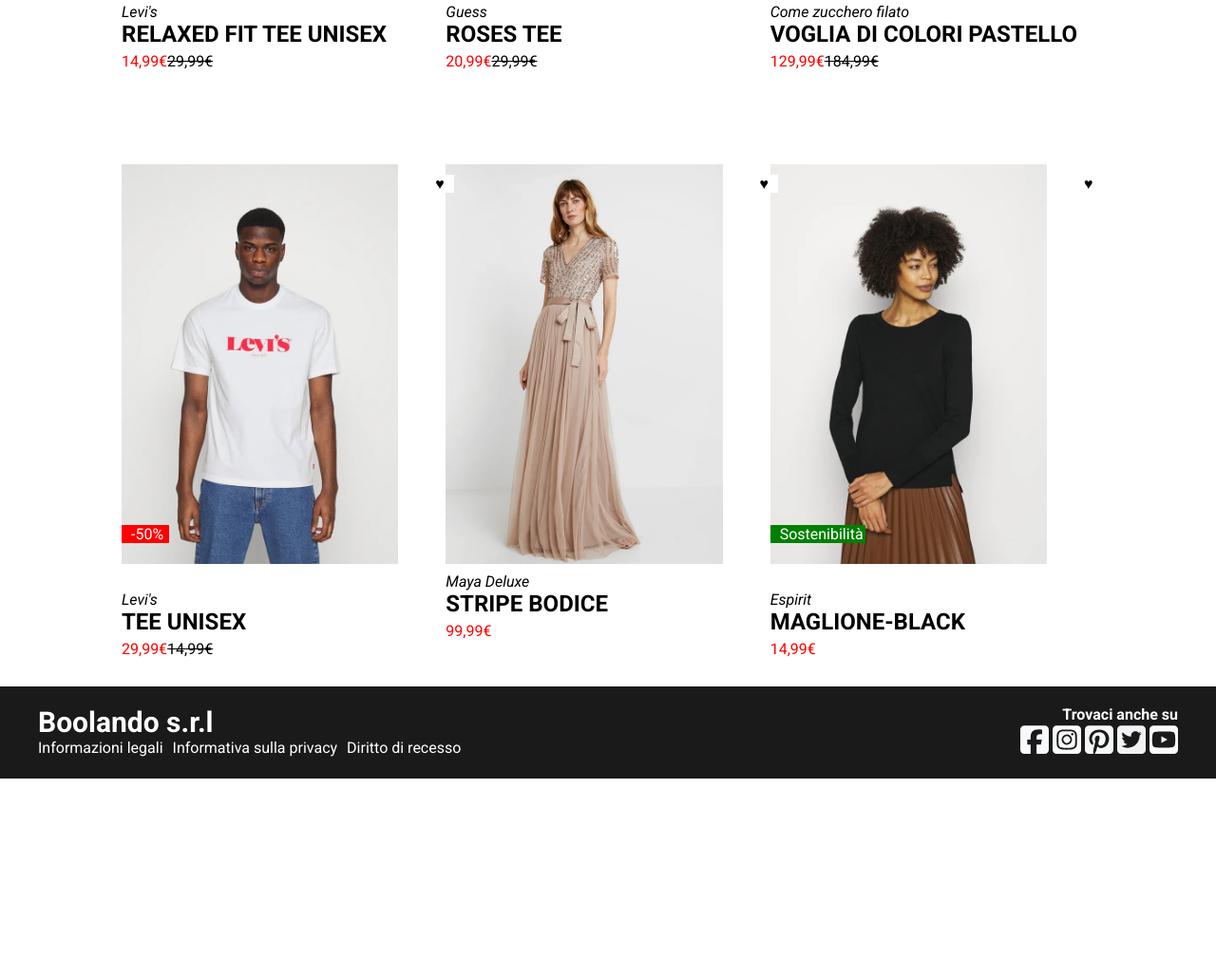
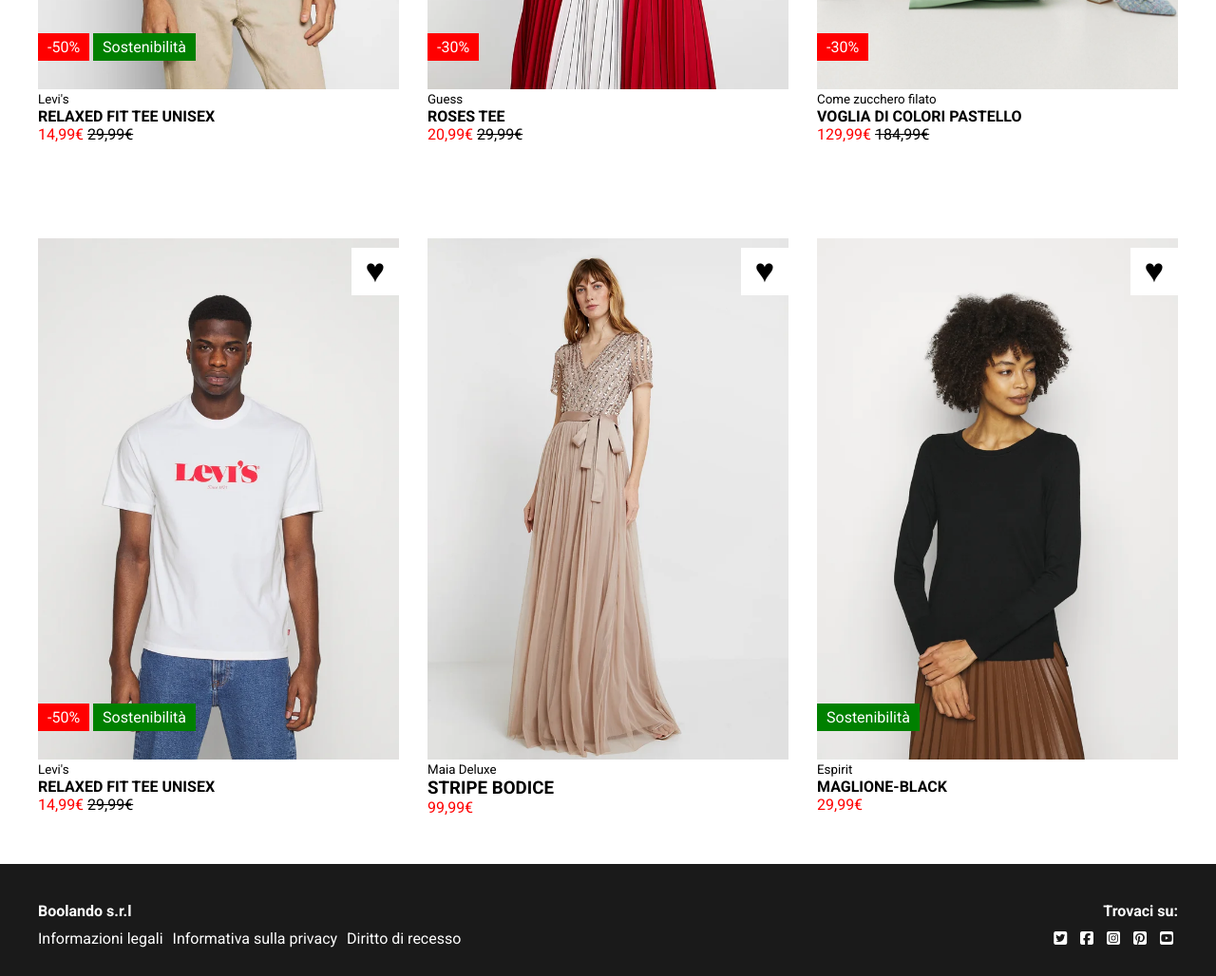
Before and after one commit to lisadelladucata/html-css-boolando, a plain HTML site: page index.html in a window 1280 px wide. Shown: the part 559-1587 px from the top of the page at 95% size. Before the commit the page ends 1379 px from the top, so only its background shows below. Drawn offline with Linux system fonts and the light colour scheme.

Commit message:
reset:esercizio-completo

```diff
--- a/css/style.css
+++ b/css/style.css
@@ -1,207 +1,196 @@
-/*-----------
-RESET
-------------*/
-*{
+/*----------------
+    DEBUG
+------------------*/
+/* .container {
+    border: 2px dashed blueviolet;
+}
+.row .col {
+    border: 2px dashed lightcoral;
+    background-color: rgba(240, 128, 128, 0.2);
+    min-height: 200px;
+} */
+/*----------------
+    RESET
+------------------*/
+* {
     box-sizing: border-box;
+    margin: 0;
     padding: 0;
-    margin: 0;
 }
-/*-----------
-GENERAL
--------------*/
+/*----------------
+    COMMONS
+------------------*/
+img {
+    max-width: 100%;
+}
+/*----------------
+    LAYOUT
+------------------*/
 .container {
     max-width: 1200px;
     margin: auto;
     display: flex;
 }
-
-body{
-    font-family: 'Roboto', sans-serif;
+.row {
+    display: flex;
 }
 
-/*------------
-DEBUG
--------------*/
-
-/* .logo, .main-nav, .icone{
-    background-color: #daa520;
-    border: 1px dashed black;
-} */
-
-/* .container .left-col{
-    min-height: 400px;
-    background-color: aqua;
-    border: 1px dashed black;
+.gap-30 {
+    gap: 30px;
+}
+.col {
+    flex-grow: 1;
+    width: calc(100% /3);
 }
 
-.container .center-col{
-    min-height: 400px;
-    background-color: rebeccapurple;
-    border: 1px dashed black;
+
+/*----------------
+    TYPOGRAPHY
+------------------*/
+
+body {
+    font-family: "Roboto", serif;
 }
 
-.container .right-col{
-    min-height: 400px;
-    background-color: magenta;
-    border: 1px dashed black;
-}
- */
-/* footer{
-    background-color: chartreuse;
-}
-
-.container .copyright{
-    min-height: 200px;
-    background-color: coral;
-    border: 1px dashed black;
-}
-
-.container .social{
-    min-height: 200px;
-    background-color: gold;
-    border: 1px dashed black;
-} */
-
-/*------------
-HEADER
---------------*/
+/*----------------
+    HEADER
+------------------*/
 header{
     background-color: #ff6900;
 }
 
-header > .container {
-    display: flex;
-}
-
-header .logo,
-header .main-nav,
-header .icone {
-    padding: 10px;
-}
-
-header .main-nav, header .icone {
-    width: 20%;
-}
-
-header img {
-    width: 10%;
-}
-
-header .logo{
-    width: 80%;
-    text-align: center;
-}
-
-header .icone{
-    text-align: right;
-}
-
-.main-nav ul {
+ul{
     list-style: none;
-    display: flex;
-    justify-content: center;
-    gap: 20px;
-    color: white;
-}
-
-.main-nav ul a {
-    text-decoration: none;
-    color: inherit;
-}
-/*-------------
-MAIN
----------------*/
-section img{
-    width: 100%;
-    padding: 50px 50px 5px 0px;
-}
-
-section div{
-    width: 80%;
-}
-
-figcaption p{
-   font-style: italic;
-}
-
-section span{
-    color: black;
-    padding: 5px 5px 30px 0px;
-    text-decoration: line-through;
-}
-
-.left-col>p,
-.center-col>p,
-.right-col>p {
-    color: red;
-    padding: 5px 5px 30px 0px;
-}
-/*-------------
-FOOTER
----------------*/
-
-footer{
-    background-color: #1a1a1a;
-}
-.container .copyright{
-    width: 50%;
-    flex-direction: column;
-}
-
-footer ul{
-    list-style: none;
+    color: #fff;
     display: flex;
     gap: 10px;
 }
 
-footer ul a {
+a{
     text-decoration: none;
     color: inherit;
+    padding: 10px 0px;
 }
 
-footer .copyright{
-    color: white;
-    padding: 20px 0px;
+header .logo img{
+    width: 125px;
+    height: 30px;
 }
 
-footer h3{
-    font-size: 30px;
+.icons i{
+    color: #fff;
+    padding: 0px 5px;
 }
 
-.container .social{
-    width: 50%;
-    padding: 20px 0px;
-    text-align: right;
-    color: white;
+.nav-bar , .icons{
+    width: 20%;
+    padding: 15px 0px;
 }
 
-footer img{
-    width: 5%;
+.icons, .social{
+    text-align: right
 }
 
-.sconto{
-    max-width: 50px;
-    background-color: red;
-    color: white;
-    padding-left: 10px;
-    position: relative;
-    bottom: 50px;
+.logo{
+    width: 60%;
+    padding: 10px;
+    text-align: center;
 }
 
-.sostenibilità{
-    max-width: 100px;
-    background-color: green;
-    color: white;
-    padding-left: 10px;
-    position: relative;
-    bottom: 50px;
+
+/*----------------
+    MAIN
+------------------*/
+
+.products{
+    padding: 50px 0px;
+}
+
+section .container{
+    display: block;
 }
 
 .heart{
-    max-width: 30px;
-    background-color: white;
+    position: absolute;
+    top: 10px;
+    right: 0px;
+    width: 50px;
+    height: 50px;
+    background-color: #fff;
     text-align: center;
+    line-height: 50px;
+    font-size: 35px;
+}
+
+.tag{
+    position: absolute;
+    bottom: 35px;
+    left: 0;
+}
+
+.discount{
+    background-color: red;
+    color: #fff;
+    padding: 5px 10px;
+}
+
+.sustainability{
+    background-color: green;
+    color: #fff;
+    padding: 5px 10px;
+}
+
+.product-img {
     position: relative;
-    top: 80px;
-    left: 320px;
 }
+.product-img img {
+    width: 100%;
+    display: block;
+}
+.product-img:hover .hover {
+    display: block;
+}
+.product-img:hover .default {
+    display: none;
+}
+
+.product-img .hover {
+    display: none;
+}
+
+.product-info span:first-of-type{
+    color: red;
+}
+
+.product-info span:last-of-type{
+    text-decoration: line-through;
+}
+
+/*----------------
+    FOOTER
+------------------*/
+footer{
+    background-color: #1a1a1a;
+}
+
+.copyright p{
+    color: #fff;
+    padding: 10px 0px;
+    font-weight: bold;
+}
+
+.social p{
+    color: #fff;
+    font-weight: bold;
+    padding: 10px 0px;
+}
+
+.social i{
+    color: #fff;
+    padding: 0px 5px;
+}
+
+footer .container{
+    justify-content: space-between;
+    padding: 30px 0px;
+}
--- a/index.html
+++ b/index.html
@@ -3,16 +3,21 @@
 <head>
     <meta charset="UTF-8">
     <meta name="viewport" content="width=device-width, initial-scale=1.0">
-    <link rel="stylesheet" href="./css/style.css">
+    <title>Boolando</title>
+    <!-- Google Fonts: https://fonts.google.com/ -->
     <link rel="preconnect" href="https://fonts.googleapis.com">
     <link rel="preconnect" href="https://fonts.gstatic.com" crossorigin>
-    <link href="https://fonts.googleapis.com/css2?family=Roboto:ital,wght@0,100;0,300;0,400;0,500;0,700;0,900;1,100;1,300;1,400;1,500;1,700;1,900&display=swap" rel="stylesheet">
-    <title>Document</title>
+    <link href="https://fonts.googleapis.com/css2?family=Roboto:wght@400;500;700&display=swap" rel="stylesheet">
+    <!-- /Google Fonts -->
+    <!-- Font Awesome: https://fontawesome.com/search?o=r&m=free -->
+    <link rel="stylesheet" href="https://cdnjs.cloudflare.com/ajax/libs/font-awesome/6.6.0/css/all.min.css" integrity="sha512-Kc323vGBEqzTmouAECnVceyQqyqdsSiqLQISBL29aUW4U/M7pSPA/gEUZQqv1cwx4OnYxTxve5UMg5GT6L4JJg==" crossorigin="anonymous" referrerpolicy="no-referrer" />
+    <!-- /Font Awesome -->
+    <link rel="stylesheet" href="./css/style.css">
 </head>
 <body>
     <header>
         <div class="container">
-            <nav class="main-nav">
+            <div class="nav-bar">
                 <ul>
                     <li>
                         <a href="#">Donna</a>
@@ -21,85 +26,121 @@
                         <a href="#">Uomo</a>
                     </li>
                     <li>
-                        <a href="#">Bambini</a>
+                        <a href="#">Bambino</a>
                     </li>
                 </ul>
-            </nav>
+            </div>
             <div class="logo">
                 <img src="./img/boolean-logo.png" alt="logo">
             </div>
-            <div class="icone">
-                <img src="./img/icona.svg" alt="">
-                <img src="./img/icona2.svg" alt="">
-                <img src="./img/icona3.svg" alt="">
+            <div class="icons">
+                <i class="fa-regular fa-user"></i>
+                <i class="fa-regular fa-heart"></i>
+                <i class="fa-solid fa-bag-shopping"></i>
             </div>
         </div>
     </header>
     <main>
         <section>
             <div class="container">
-                <div class="left-col">
-                    <div class="heart"> &hearts; </div>
-                    <img src="./img/1.webp" alt="">
-                    <div class="sconto">-50%</div>
-                    <figcaption>
-                    <p>Levi's</p>
-                    </figcaption>
-                    <h2>RELAXED FIT TEE UNISEX</h2>
-                    <p>14,99€<span>29,99€</span></p>
-                </div>
-                <div class="center-col">
-                    <div class="heart"> &hearts; </div>
-                    <img src="./img/2.webp" alt="">
-                    <div class="sconto">-30%</div>
-                    <figcaption>
-                        <p>Guess</p>
-                    </figcaption>
-                    <h2>ROSES TEE</h2>
-                    <p>20,99€<span>29,99€</span></p>
-                </div>
-                <div class="right-col">
-                    <div class="heart"> &hearts; </div>
-                    <img id="bigger" src="./img/3.webp" alt="">
-                    <div class="sconto">-30%</div>
-                    <figcaption>
-                        <p>Come zucchero filato</p>
-                    </figcaption>
-                    <h2>VOGLIA DI COLORI PASTELLO</h2>
-                    <p>129,99€<span>184,99€</span></p>
+                <div class="row gap-30 products">
+                    <div class="col">
+                        <div class="product-img">
+                            <img class="default" src="./img/1.webp" alt="levis">
+                            <img class="hover" src="./img/1b.webp" alt="levis-hover">
+                            <div class="heart">&hearts;</div>
+                            <div class="tag">
+                                <span class="discount">-50%</span>
+                                <span class="sustainability">Sostenibilità</span>
                             </div>
                         </div>
-        </section>
-        <section>
-            <div class="container">
-                <div class="left-col">
-                    <div class="heart"> &hearts; </div>
-                    <img src="./img/4.webp" alt="">
-                    <div class="sconto">-50%</div>
-                    <figcaption>
-                        <p>Levi's</p>
-                    </figcaption>
-                    <h2>TEE UNISEX</h2>
-                    <p>29,99€<span>14,99€</span></p>
+                        <div class="product-info">
+                            <small>Levi's</small>
+                            <h4>RELAXED FIT TEE UNISEX</h4>
+                            <span>14,99€</span>
+                            <span>29,99€</span>
                         </div>
-                <div class="center-col">
-                    <div class="heart"> &hearts; </div>
-                    <img src="./img/5.webp" alt="">
-                    <figcaption>
-                        <p>Maya Deluxe</p>
-                    </figcaption>
-                    <h2>STRIPE BODICE</h2>
-                    <p>99,99€</p>
                     </div>
-                <div class="right-col">
-                    <div class="heart"> &hearts; </div>
-                    <img src="./img/6.webp" alt="">
-                    <div class="sostenibilità">Sostenibilità</div>
-                    <figcaption>
-                        <p>Espirit</p>
-                    </figcaption>
-                    <h2>MAGLIONE-BLACK</h2>
-                    <p>14,99€</p>
+                    <div class="col">
+                        <div class="product-img">
+                            <img class="default" src="./img/2.webp" alt="guess">
+                            <img class="hover" src="./img/2b.webp" alt="guess-hover">
+                            <div class="heart">&hearts;</div>
+                            <div class="tag">
+                                <span class="discount">-30%</span>
+                            </div>
+                        </div>
+                        <div class="product-info">
+                            <small>Guess</small>
+                            <h4>ROSES TEE</h4>
+                            <span>20,99€</span>
+                            <span>29,99€</span>
+                        </div>
+                    </div>
+                    <div class="col">
+                        <div class="product-img different">
+                            <img class="default" src="./img/3.webp" alt="come">
+                            <img class="hover" src="./img/3b.webp" alt="come-hover">
+                            <div class="heart">&hearts;</div>
+                            <div class="tag">
+                                <span class="discount">-30%</span>
+                            </div>
+                        </div>
+                        <div class="product-info">
+                            <small>Come zucchero filato</small>
+                            <h4>VOGLIA DI COLORI PASTELLO</h4>
+                            <span>129,99€</span>
+                            <span>184,99€</span>
+                        </div>
+                    </div>
+                </div>
+                <div class="row gap-30 products">
+                    <div class="col">
+                        <div class="product-img">
+                            <img class="default" src="./img/4.webp" alt="levis">
+                            <img class="hover" src="./img/4b.webp" alt="levis-hover">
+                            <div class="heart">&hearts;</div>
+                            <div class="tag">
+                                <span class="discount">-50%</span>
+                                <span class="sustainability">Sostenibilità</span>
+                            </div>
+                        </div>
+                        <div class="product-info">
+                            <small>Levi's</small>
+                            <h4>RELAXED FIT TEE UNISEX</h4>
+                            <span>14,99€</span>
+                            <span>29,99€</span>
+                        </div>
+                    </div>
+                    <div class="col">
+                        <div class="product-img">
+                            <img class="default" src="./img/5.webp" alt="maia">
+                            <img class="hover" src="./img/5b.webp" alt="maia-hover">
+                            <div class="heart">&hearts;</div>
+                        </div>
+                        <div class="product-info">
+                            <small>Maia Deluxe</small>
+                            <h3>STRIPE BODICE</h3>
+                            <span>99,99€</span>
+                            <span></span>
+                        </div>
+                    </div>
+                    <div class="col">
+                        <div class="product-img different">
+                            <img class="default" src="./img/6.webp" alt="espirit">
+                            <img class="hover" src="./img/6b.webp" alt="espirit-hover">
+                            <div class="heart">&hearts;</div>
+                            <div class="tag">
+                                <span class="sustainability">Sostenibilità</span>
+                            </div>
+                        </div>
+                        <div class="product-info">
+                            <small>Espirit</small>
+                            <h4>MAGLIONE-BLACK</h4>
+                            <span>29,99€</span>
+                            <span></span>
+                        </div>
+                    </div>
                 </div>
             </div>
         </section>
@@ -107,7 +148,7 @@
     <footer>
         <div class="container">
             <div class="copyright">
-            <h3>Boolando s.r.l</h3>
+                <p>Boolando s.r.l</p>
                 <ul>
                     <li>
                         <a href="#">Informazioni legali</a>
@@ -121,14 +162,12 @@
                 </ul>
             </div>
             <div class="social">
-            <p>
-                <strong>Trovaci anche su</strong>
-            </p>
-            <img src="./img/square-facebook-brands-solid.svg" alt="">
-            <img src="./img/square-instagram-brands-solid.svg" alt="">
-            <img src="./img/square-pinterest-brands-solid.svg" alt="">
-            <img src="./img/square-twitter-brands-solid.svg" alt="">
-            <img src="./img/square-youtube-brands-solid.svg" alt="">
+                <p>Trovaci su:</p>
+                <i class="fa-brands fa-square-twitter"></i>
+                <i class="fa-brands fa-square-facebook"></i>
+                <i class="fa-brands fa-square-instagram"></i>
+                <i class="fa-brands fa-square-pinterest"></i>
+                <i class="fa-brands fa-square-youtube"></i>
             </div>
         </div>
     </footer>
```
Lines whose indentation alone changed are shown as unchanged.
